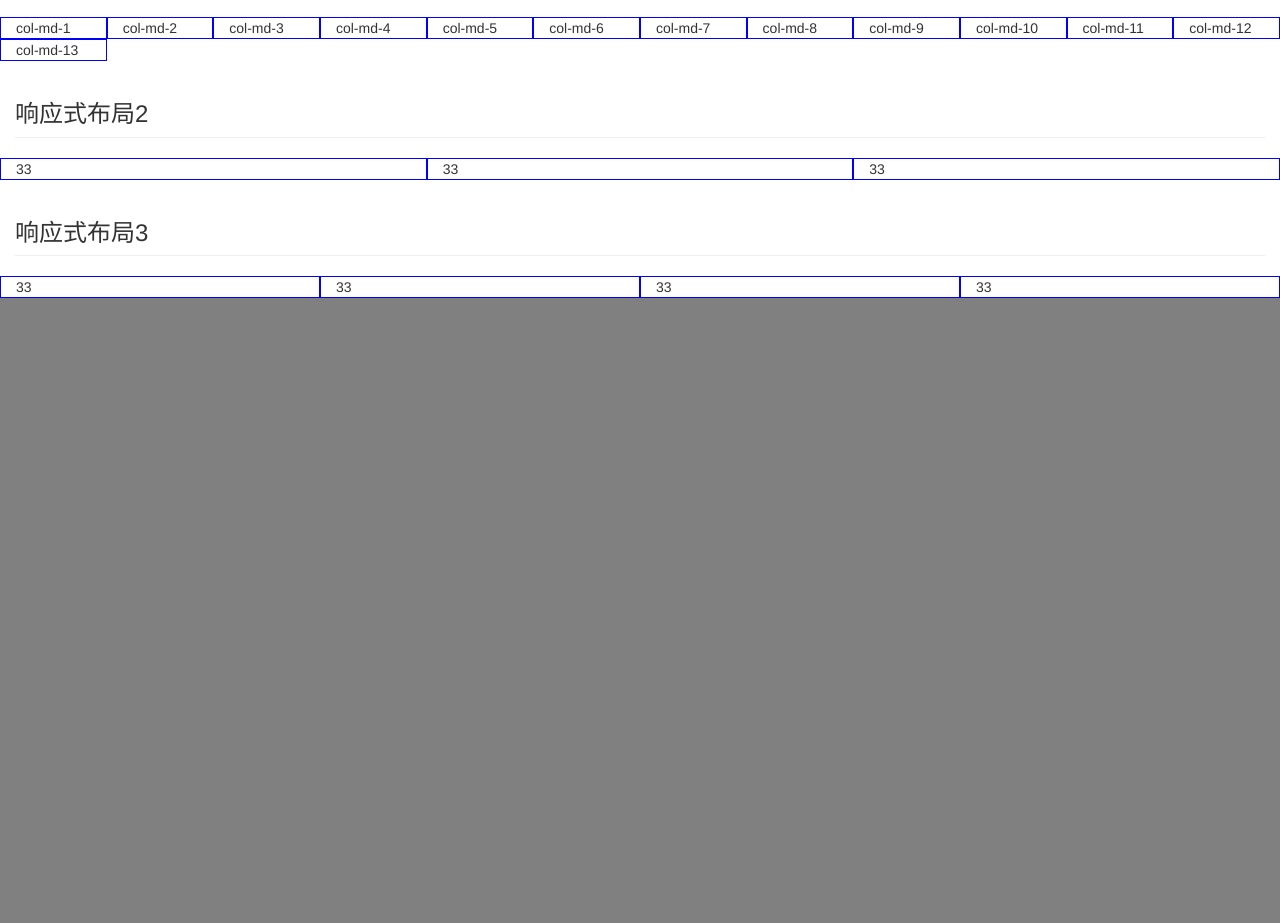
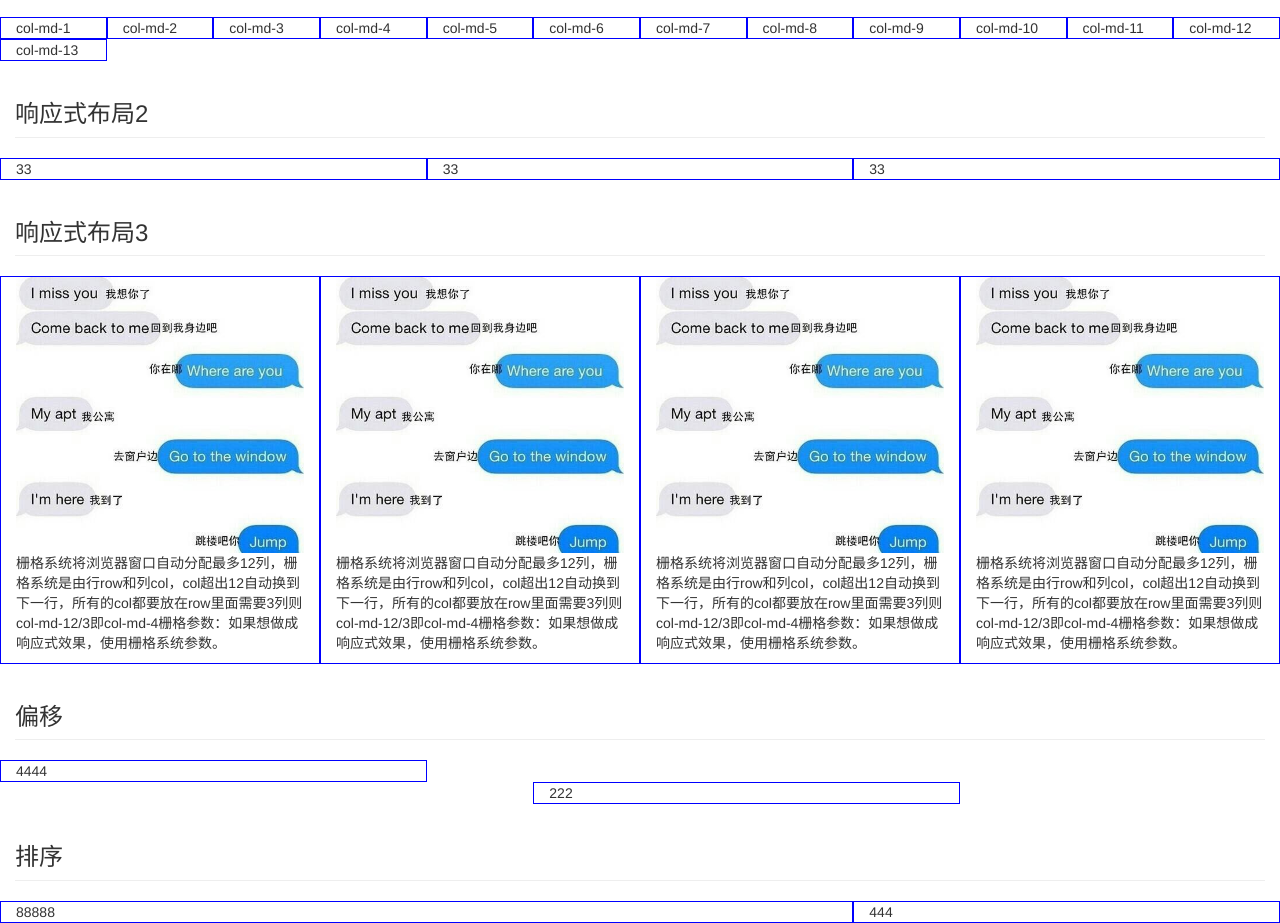
Before and after one commit to kxbk100/Study-Bootstrap, a plain HTML site: page 1.html in a window 1280 px wide. Shown: the part 1736-2659 px from the top of the page. Before the commit the page ends 2034 px from the top, so only its background shows below. Drawn offline with Linux system fonts and the light colour scheme.

Commit message:
2017年7月18日02:04:50

```diff
--- a/1.html
+++ b/1.html
@@ -108,10 +108,32 @@
 		</div>
 		<h3 class="page-header">响应式布局3</h3>
 		<div class="row">
-			<div class="col-md-3 col-xs-6 col-sm-4">33</div>
-			<div class="col-md-3 col-xs-6 col-sm-4">33</div>
-			<div class="col-md-3 col-xs-6 col-sm-4">33</div>
-			<div class="col-md-3 col-xs-6 col-sm-4">33</div>
+			<div class="col-lg-3 col-md-4 col-sm-6 col-xs-12">
+				<img src="images/1.jpg" class="img-responsive" />
+				<p>	栅格系统将浏览器窗口自动分配最多12列，栅格系统是由行row和列col，col超出12自动换到下一行，所有的col都要放在row里面需要3列则 col-md-12/3即col-md-4栅格参数：如果想做成响应式效果，使用栅格系统参数。</p>
+			</div>
+			<div class="col-lg-3 col-md-4 col-sm-6 col-xs-12">
+				<img src="images/1.jpg" class="img-responsive" />
+				<p>	栅格系统将浏览器窗口自动分配最多12列，栅格系统是由行row和列col，col超出12自动换到下一行，所有的col都要放在row里面需要3列则 col-md-12/3即col-md-4栅格参数：如果想做成响应式效果，使用栅格系统参数。</p>
+			</div>
+			<div class="col-lg-3 col-md-4 col-sm-6 col-xs-12">
+				<img src="images/1.jpg" class="img-responsive" />
+				<p>	栅格系统将浏览器窗口自动分配最多12列，栅格系统是由行row和列col，col超出12自动换到下一行，所有的col都要放在row里面需要3列则 col-md-12/3即col-md-4栅格参数：如果想做成响应式效果，使用栅格系统参数。</p>
+			</div>
+			<div class="col-lg-3 col-md-4 col-sm-6 col-xs-12">
+				<img src="images/1.jpg" class="img-responsive" />
+				<p>	栅格系统将浏览器窗口自动分配最多12列，栅格系统是由行row和列col，col超出12自动换到下一行，所有的col都要放在row里面需要3列则 col-md-12/3即col-md-4栅格参数：如果想做成响应式效果，使用栅格系统参数。</p>
+			</div>
+		</div>
+		<h3 class="page-header">偏移</h3>
+		<div class="row">
+			<div class="col-md-4">4444</div>
+			<div class="col-md-4 col-md-offset-5">222</div>
+		</div>
+		<h3 class="page-header">排序</h3>
+		<div class="row">
+			<div class="col-md-4 col-md-push-8">444</div>
+			<div class="col-md-8 col-md-pull-4">88888</div>
 		</div>
 	</div>
 </body>
```
Lines whose indentation alone changed are shown as unchanged.
